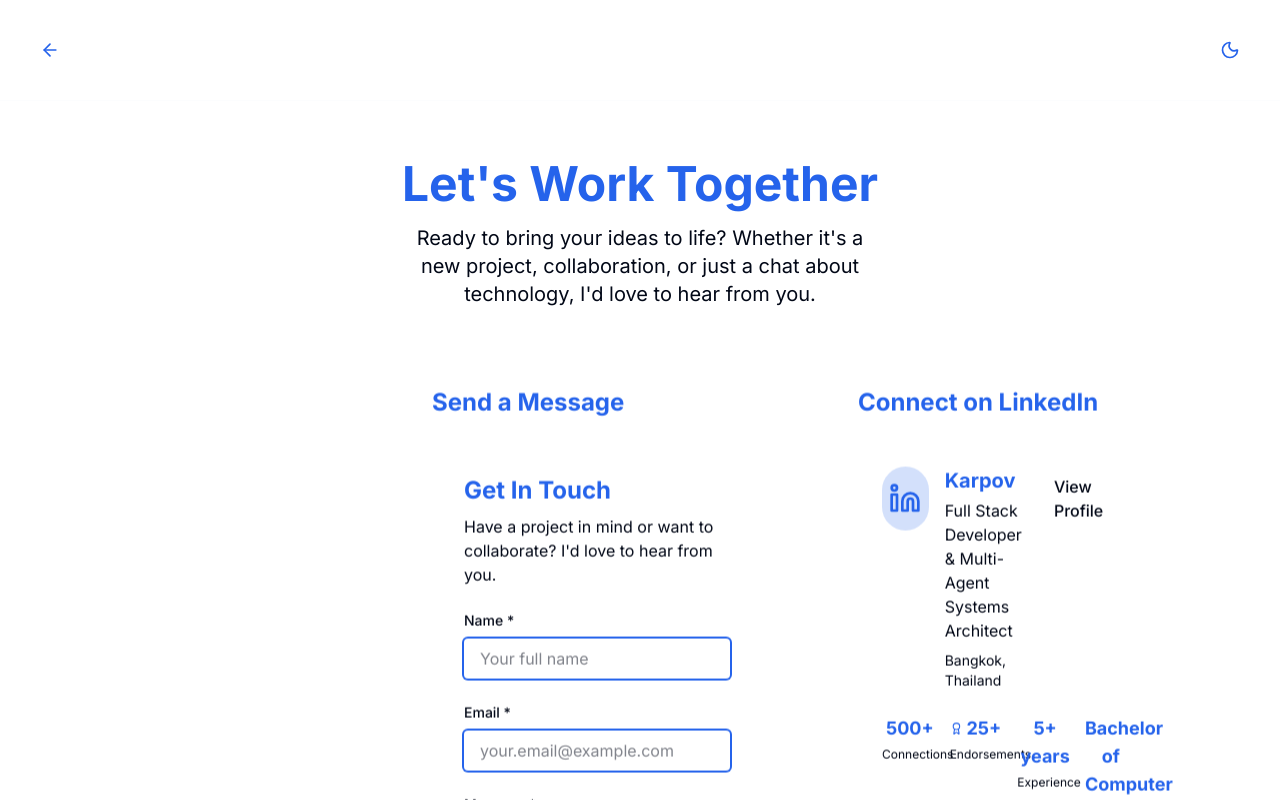
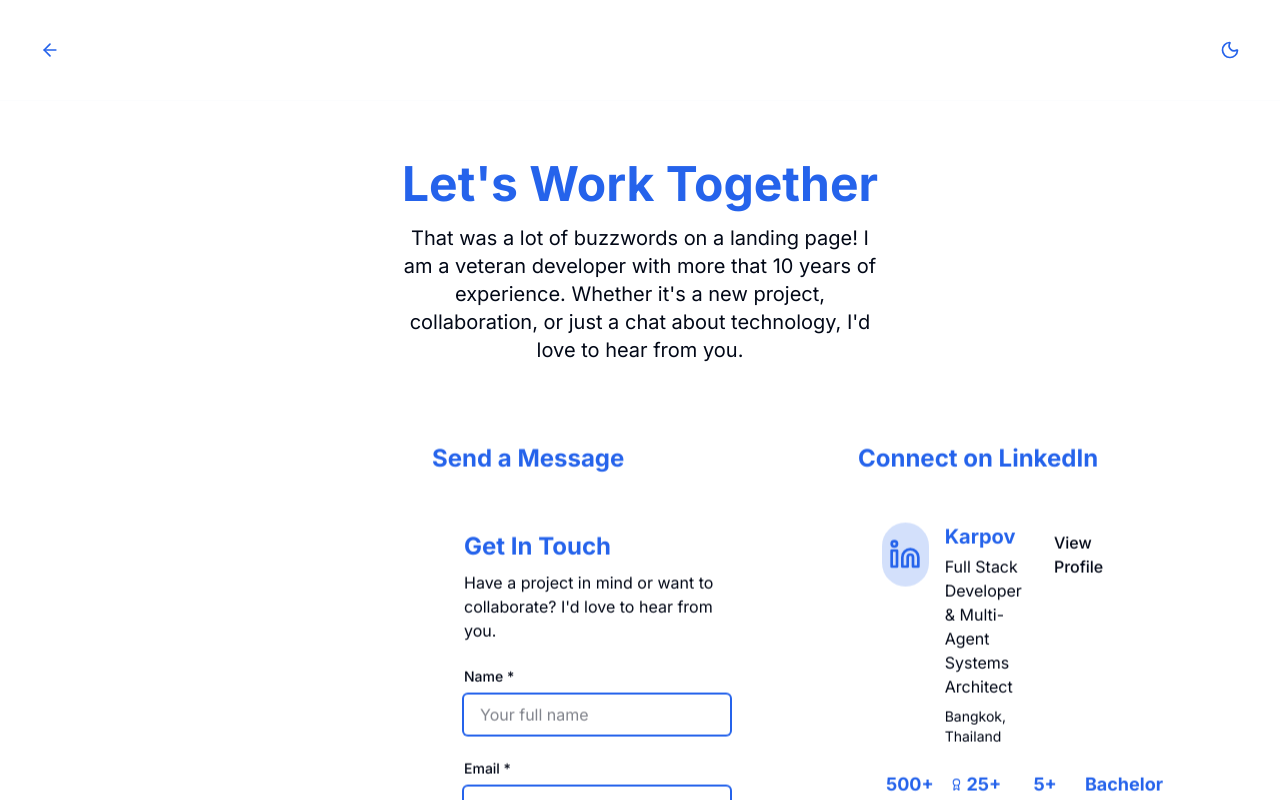
Before and after one commit to karpovpw/karpov-landing, a Next.js app: page /contact in a window 1280 px wide. Shown: the top 800 px of the page. Built offline with nearby package versions, Linux system fonts and the light colour scheme.

Commit message:
Prepare for contacts redesign

```diff
--- a/app/contact/page.tsx
+++ b/app/contact/page.tsx
@@ -72,7 +72,7 @@ export default function Contact() {
             Let's Work Together
           </h1>
           <p className="text-xl text-muted-foreground max-w-3xl mx-auto">
-            Ready to bring your ideas to life? Whether it's a new project,
+            That was a lot of buzzwords on a landing page! I am a veteran developer with more that 10 years of experience. Whether it's a new project,
             collaboration, or just a chat about technology, I'd love to hear from you.
           </p>
         </div>
```
